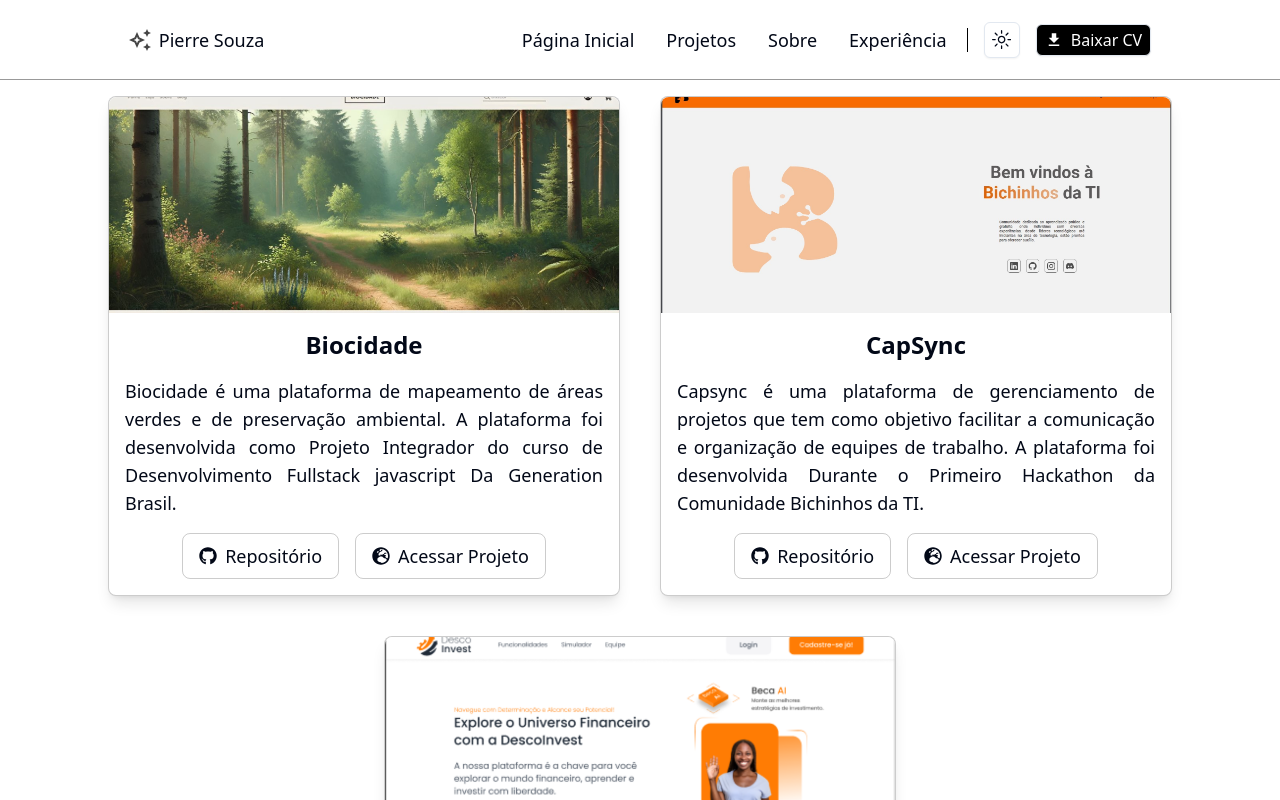
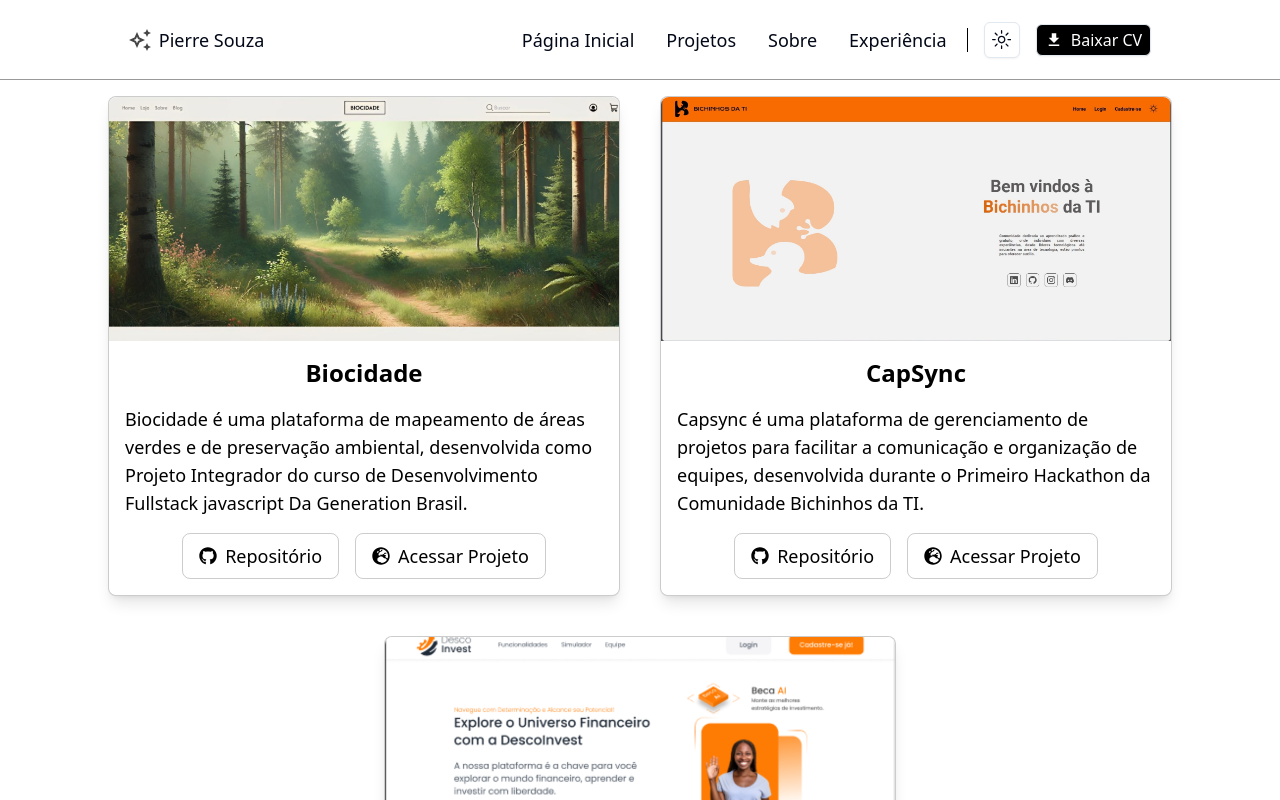
Before and after one commit to pierresouza/Portifolio, a Next.js app: page /projects in a window 1280 px wide. Shown: the top 800 px of the page. Built offline with nearby package versions, Linux system fonts and the light colour scheme.

Commit message:
chore: apply css to items been visible in darkmode

```diff
--- a/app/projects/mockProjects.ts
+++ b/app/projects/mockProjects.ts
@@ -22,7 +22,7 @@ export const ProjectsMock: Projects = {
       deployURL: "https://main--biocidade.netlify.app/",
       image: BiocidadeLogo,
       description:
-        "Biocidade é uma plataforma de mapeamento de áreas verdes e de preservação ambiental. A plataforma foi desenvolvida como Projeto Integrador do curso de Desenvolvimento Fullstack javascript Da Generation Brasil.",
+        "Biocidade é uma plataforma de mapeamento de áreas verdes e de preservação ambiental, desenvolvida como Projeto Integrador do curso de Desenvolvimento Fullstack javascript Da Generation Brasil.",
       name: "Biocidade",
     },
     {
@@ -30,7 +30,7 @@ export const ProjectsMock: Projects = {
       deployURL: "",
       image: CapSyncLogo,
       description:
-        "Capsync é uma plataforma de gerenciamento de projetos que tem como objetivo facilitar a comunicação e organização de equipes de trabalho. A plataforma foi desenvolvida Durante o Primeiro Hackathon da Comunidade Bichinhos da TI.",
+        "Capsync é uma plataforma de gerenciamento de projetos para facilitar a comunicação e organização de equipes, desenvolvida durante o Primeiro Hackathon da Comunidade Bichinhos da TI.",
       name: "CapSync",
     },
     {
@@ -38,7 +38,7 @@ export const ProjectsMock: Projects = {
       deployURL: "https://desco-invest-front.vercel.app/",
       image: DescoInvest,
       description:
-        "A Desco Invest é uma plataforma de investimentos criada para democratizar o acesso ao conhecimento sobre finanças, utilizando inteligência artificial para tornar o aprendizado mais acessível e prático. ",
+        "Desco Invest é uma plataforma de investimentos que democratiza o acesso ao conhecimento sobre finanças, utilizando inteligência artificial para tornar o aprendizado mais acessível e prático.",
       name: "Desco Invest",
     },
   ].map((project) => ({
--- a/components/CardProject.tsx
+++ b/components/CardProject.tsx
@@ -9,7 +9,7 @@ function CardProject() {
       {ProjectsMock.Project.map((project, index) => (
         <div
           key={index}
-          className="group flex max-h-[500px] w-full max-w-xs flex-col justify-between rounded-lg border border-black/20 bg-white shadow-lg transition-shadow duration-300 hover:shadow-2xl sm:max-w-sm md:max-w-md lg:max-w-lg"
+          className="group flex max-h-[500px] w-full max-w-xs flex-col justify-between rounded-lg border border-black/20 bg-white shadow-lg transition-shadow duration-300 hover:shadow-2xl dark:border-white/20 dark:bg-gray-800 dark:shadow-gray-900 sm:max-w-sm md:max-w-md lg:max-w-lg"
         >
           <div className="w-full overflow-hidden rounded-t-lg sm:h-56 md:h-64 lg:h-72">
             <Image
@@ -19,10 +19,10 @@ function CardProject() {
             />
           </div>
           <div className="flex flex-col gap-4 p-4">
-            <h2 className="text-center text-lg font-bold sm:text-xl md:text-2xl">
+            <h2 className="text-center text-lg font-bold text-black dark:text-white sm:text-xl md:text-2xl">
               {project.name}
             </h2>
-            <p className="text-justify text-sm sm:text-base md:text-lg">
+            <p className="text-sm text-black dark:text-gray-300 sm:text-base md:text-lg">
               {project.description}
             </p>
             <div className="flex justify-center gap-4">
@@ -30,7 +30,7 @@ function CardProject() {
                 href={project.repoURL}
                 target="_blank"
                 rel="noopener noreferrer"
-                className="flex items-center gap-2 rounded-lg border border-black/20 px-4 py-2 text-xs transition-all duration-500 hover:underline hover:underline-offset-4 sm:text-base md:text-lg"
+                className="flex items-center gap-2 rounded-lg border border-black/20 px-4 py-2 text-xs text-black transition-all duration-500 hover:underline hover:underline-offset-4 dark:border-white/20 dark:text-white sm:text-base md:text-lg"
               >
                 <FaGithub />
                 Repositório
@@ -39,7 +39,7 @@ function CardProject() {
                 href={project.deployURL}
                 target="_blank"
                 rel="noopener noreferrer"
-                className="flex items-center gap-2 rounded-lg border border-black/20 px-4 py-2 text-xs transition-all duration-500 hover:underline hover:underline-offset-4 sm:text-base md:text-lg"
+                className="flex items-center gap-2 rounded-lg border border-black/20 px-4 py-2 text-xs text-black transition-all duration-500 hover:underline hover:underline-offset-4 dark:border-white/20 dark:text-white sm:text-base md:text-lg"
               >
                 <FaGlobeEurope />
                 Acessar Projeto
```
